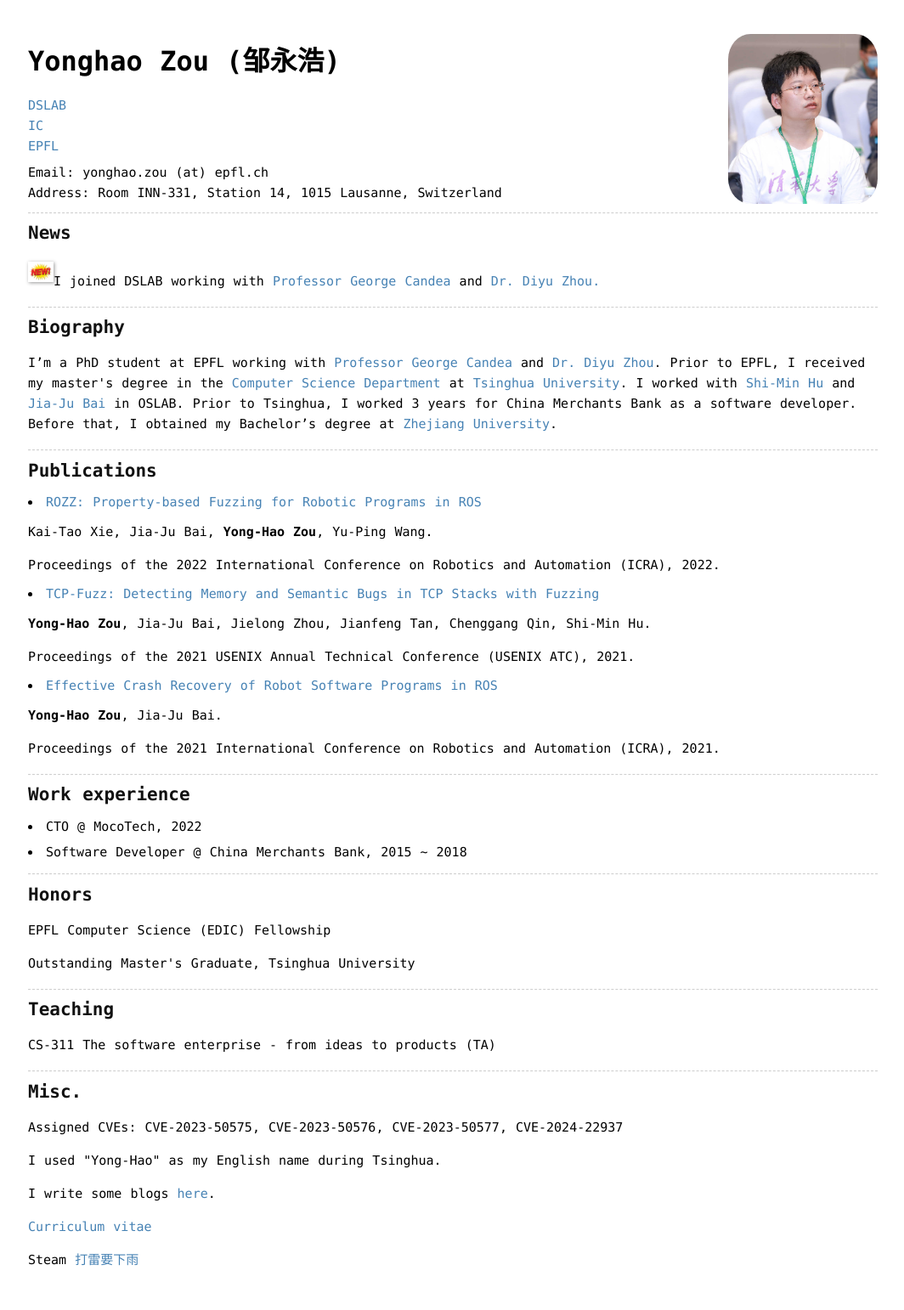
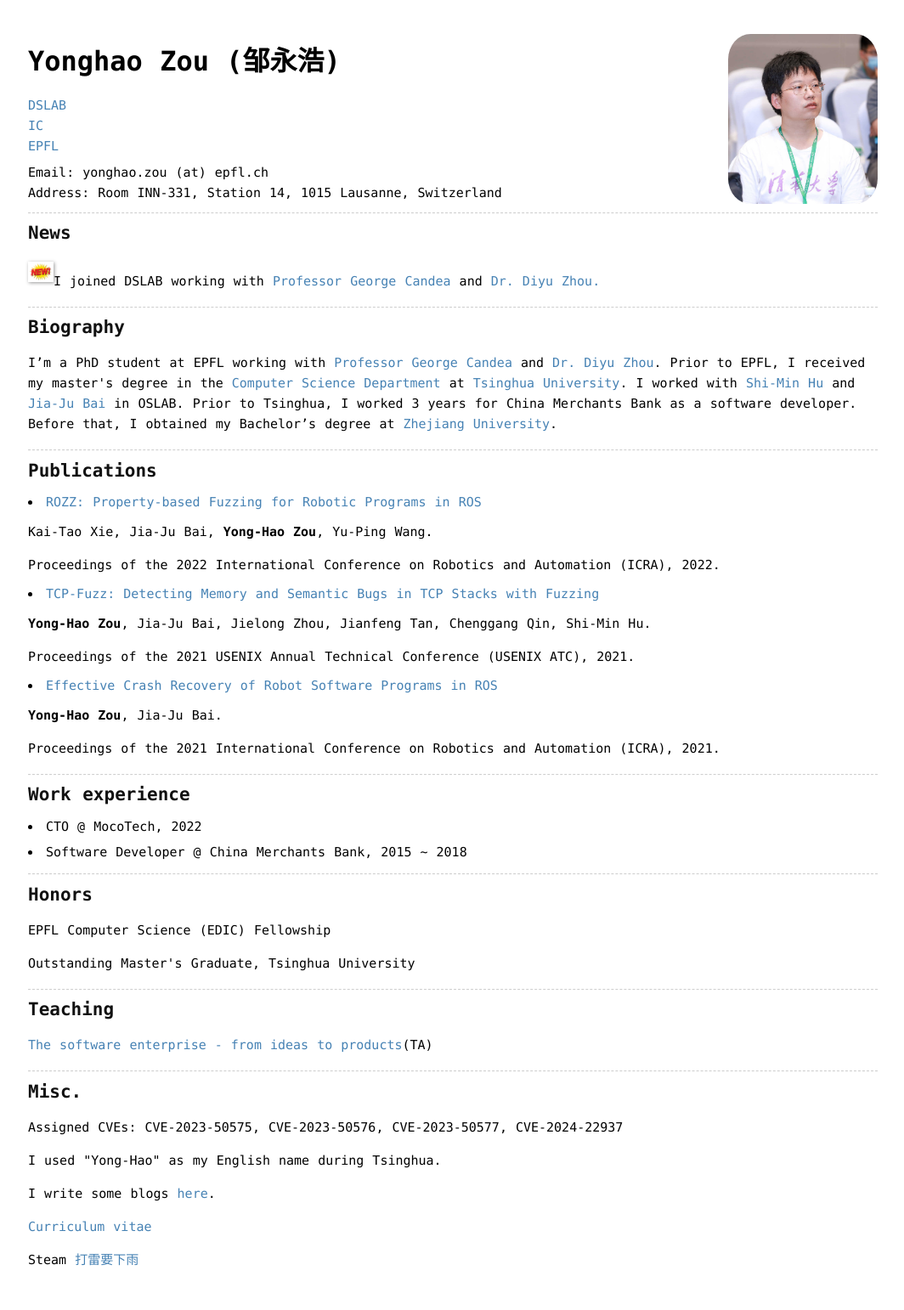
Before and after one commit to zouyonghao/zouyonghao.github.io, a Jekyll site: the page built from index.md, in a window 1280 px wide. Shown: the whole page at 85% size, without its empty margins (107-1171 px from the left). Built offline with Jekyll 4.4.1, drawn with Linux system fonts in a browser that asks for light colours.

Commit message:
Add link

```diff
--- a/_layouts/home.html
+++ b/_layouts/home.html
@@ -106,7 +106,7 @@
 
                     <h2 id="honors">Teaching</h2>
 
-                    <p>CS-311 The software enterprise - from ideas to products (TA)</p>
+                    <p><a href="https://swent.epfl.ch/">The software enterprise - from ideas to products</a>(TA)</p>
 
                     <hr>
 
```
